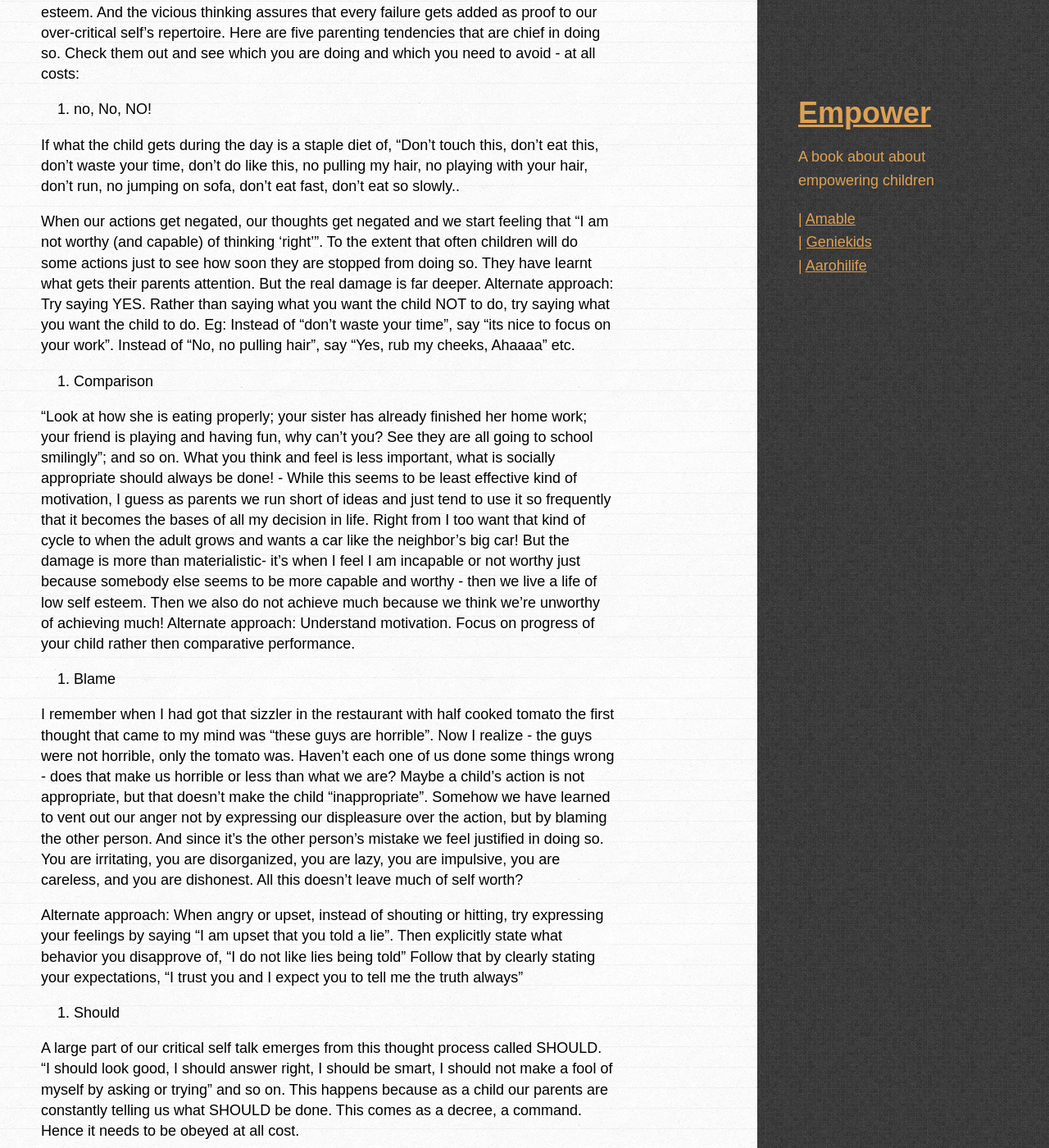
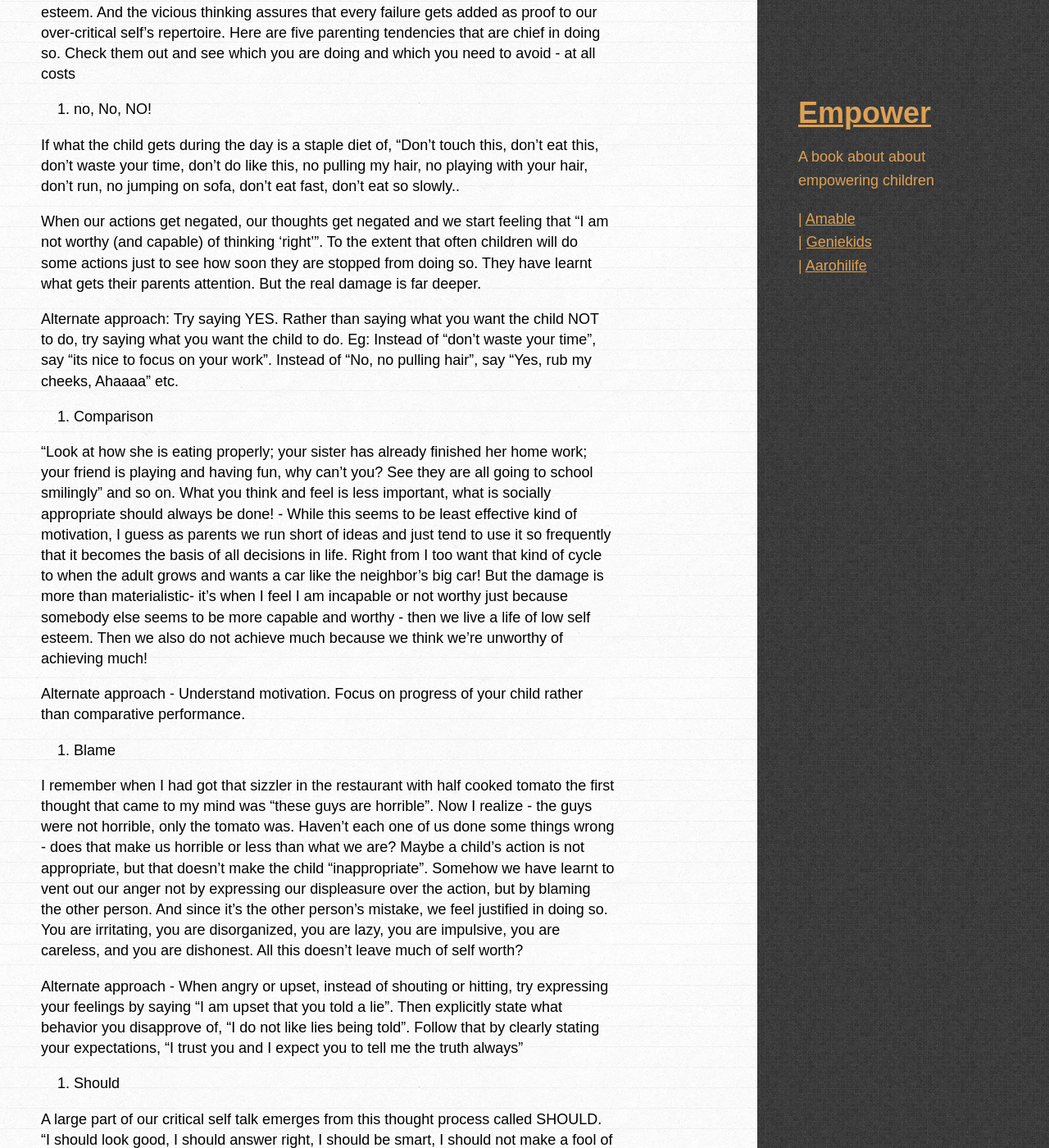
Before and after one commit to amitkaps/empower, a Jekyll site: the page built from _posts/2013-08-10-raising.md, in a window 1280 px wide and 1400 px high, scrolled down 909 px. Shown: the whole window at 82% size. Built offline with Jekyll 4.4.1, drawn with Linux system fonts in a browser that asks for light colours; some web fonts are replaced; some of the changed text lies outside the part shown.

Commit message:
Updated 2013-08-10-raising.md

```diff
--- a/_posts/2013-08-10-raising.md
+++ b/_posts/2013-08-10-raising.md
@@ -14,33 +14,37 @@ It was then that I realized what message the waiter had for me. We focus so much
 
 Digging deeper into the psychology texts I found out that most self criticizing habits are formed within the first eight years of life -especially between 2-8 years. Physiologists explain that this is the period when all our negatives are quickly pointed out by adults. To quote Peggy Jenkins (from 'The Joyful child'): "Overheard criticisms, put-downs, misinterpretations of parental anger or scolding can all chip away at the child's self worth and leave him feeling joyless and worthless."
 
-It becomes better after 10 years, because increasingly available and important PEER evaluation is far more appreciative and less critical. But the damage is already done and while the child may not get so many external put downs, the negative self talk is enough. The focus on imperfection is enough to stop the child from dreaming big enough, aiming high enough and trying enough! Its enough to weaken our overall self esteem. And the vicious thinking assures that every failure gets added as proof to our over-critical self's repertoire. Here are five parenting tendencies that are chief in doing so. Check them out and see which you are doing and which you need to avoid - at all costs:
+It becomes better after 10 years, because increasingly available and important PEER evaluation is far more appreciative and less critical. But the damage is already done and while the child may not get so many external put downs, the negative self talk is enough. The focus on imperfection is enough to stop the child from dreaming big enough, aiming high enough and trying enough! Its enough to weaken our overall self esteem. And the vicious thinking assures that every failure gets added as proof to our over-critical self's repertoire. Here are five parenting tendencies that are chief in doing so. Check them out and see which you are doing and which you need to avoid - at all costs
 
 1. no, No, NO!
 
 If what the child gets during the day is a staple diet of, "Don't touch this, don't eat this, don't waste your time, don't do like this, no pulling my hair, no playing with your hair, don't run, no jumping on sofa, don't eat fast, don't eat so slowly..
 
-When our actions get negated, our thoughts get negated and we start feeling that "I am not worthy (and capable) of thinking 'right'". To the extent that often children will do some actions just to see how soon they are stopped from doing so. They have learnt what gets their parents attention. But the real damage is far deeper. Alternate approach: Try saying YES. Rather than saying what you want the child NOT to do, try saying what you want the child to do. Eg: Instead of "don't waste your time", say "its nice to focus on your work". Instead of "No, no pulling hair", say "Yes, rub my cheeks, Ahaaaa" etc.
+When our actions get negated, our thoughts get negated and we start feeling that "I am not worthy (and capable) of thinking 'right'". To the extent that often children will do some actions just to see how soon they are stopped from doing so. They have learnt what gets their parents attention. But the real damage is far deeper.
+
+Alternate approach: Try saying YES. Rather than saying what you want the child NOT to do, try saying what you want the child to do. Eg: Instead of "don't waste your time", say "its nice to focus on your work". Instead of "No, no pulling hair", say "Yes, rub my cheeks, Ahaaaa" etc.
 
 2. Comparison
 
-"Look at how she is eating properly; your sister has already finished her home work; your friend is playing and having fun, why can't you? See they are all going to school smilingly"; and so on. What you think and feel is less important, what is socially appropriate should always be done! - While this seems to be least effective kind of motivation, I guess as parents we run short of ideas and just tend to use it so frequently that it becomes the bases of all my decision in life. Right from I too want that kind of cycle to when the adult grows and wants a car like the neighbor's big car! But the damage is more than materialistic- it’s when I feel I am incapable or not worthy just because somebody else seems to be more capable and worthy - then we live a life of low self esteem. Then we also do not achieve much because we think we're unworthy of achieving much! Alternate approach: Understand motivation. Focus on progress of your child rather then comparative performance.
+"Look at how she is eating properly; your sister has already finished her home work; your friend is playing and having fun, why can't you? See they are all going to school smilingly" and so on. What you think and feel is less important, what is socially appropriate should always be done! - While this seems to be least effective kind of motivation, I guess as parents we run short of ideas and just tend to use it so frequently that it becomes the basis of all decisions in life. Right from I too want that kind of cycle to when the adult grows and wants a car like the neighbor's big car! But the damage is more than materialistic- it’s when I feel I am incapable or not worthy just because somebody else seems to be more capable and worthy - then we live a life of low self esteem. Then we also do not achieve much because we think we're unworthy of achieving much!
+
+Alternate approach - Understand motivation. Focus on progress of your child rather than comparative performance.
 
 3. Blame
 
-I remember when I had got that sizzler in the restaurant with half cooked tomato the first thought that came to my mind was "these guys are horrible". Now I realize - the guys were not horrible, only the tomato was. Haven't each one of us done some things wrong - does that make us horrible or less than what we are? Maybe a child's action is not appropriate, but that doesn't make the child "inappropriate". Somehow we have learned to vent out our anger not by expressing our displeasure over the action, but by blaming the other person. And since it's the other person's mistake we feel justified in doing so. You are irritating, you are disorganized, you are lazy, you are impulsive, you are careless, and you are dishonest. All this doesn't leave much of self worth?
+I remember when I had got that sizzler in the restaurant with half cooked tomato the first thought that came to my mind was "these guys are horrible". Now I realize - the guys were not horrible, only the tomato was. Haven't each one of us done some things wrong - does that make us horrible or less than what we are? Maybe a child's action is not appropriate, but that doesn't make the child "inappropriate". Somehow we have learnt to vent out our anger not by expressing our displeasure over the action, but by blaming the other person. And since it's the other person's mistake, we feel justified in doing so. You are irritating, you are disorganized, you are lazy, you are impulsive, you are careless, and you are dishonest. All this doesn't leave much of self worth?
 
-Alternate approach: When angry or upset, instead of shouting or hitting, try expressing your feelings by saying "I am upset that you told a lie". Then explicitly state what behavior you disapprove of, "I do not like lies being told" Follow that by clearly stating your expectations, "I trust you and I expect you to tell me the truth always"
+Alternate approach - When angry or upset, instead of shouting or hitting, try expressing your feelings by saying "I am upset that you told a lie". Then explicitly state what behavior you disapprove of, "I do not like lies being told". Follow that by clearly stating your expectations, "I trust you and I expect you to tell me the truth always"
 
 4. Should
 
 A large part of our critical self talk emerges from this thought process called SHOULD. "I should look good, I should answer right, I should be smart, I should not make a fool of myself by asking or trying" and so on. This happens because as a child our parents are constantly telling us what SHOULD be done. This comes as a decree, a command. Hence it needs to be obeyed at all cost.
 
-So we say to the child, "You should finish your homework fast". Now just assume that the child does not want to do so, or is not able to do so:   either way, the child will keep saying inside himself, "I should, I should.."
+So we say to the child, "You should finish your homework fast". Now just assume that the child does not want to do so, or is not able to do so - either way, the child will keep saying inside himself, "I should, I should.."
 
-Do a little exercise right now. Close your eyes and say to yourself (in atone or manner similar to how you say to yourself or to your children) "I should, .. I should, .. I should, .. I should, .. I should, ..". Check how does this makes you feel? Check if it is enlarging or diminishing?
+Do a little exercise right now. Close your eyes and say to yourself (in a tone or manner similar to how you say to yourself or to your children) "I should, .. I should, .. I should, .. I should, .. I should, ..". Check how does this makes you feel? Check if it is enlarging or diminishing?
 
-Alternate approach: Replace all your SHOULDs with COULDs. "You could finish your homework fast. You could say thank you to uncle" etc.
+Alternate approac Replace all your SHOULDs with COULDs. "You could finish your homework fast. You could say thank you to uncle" etc.
 
 5. Decisions
 
```
